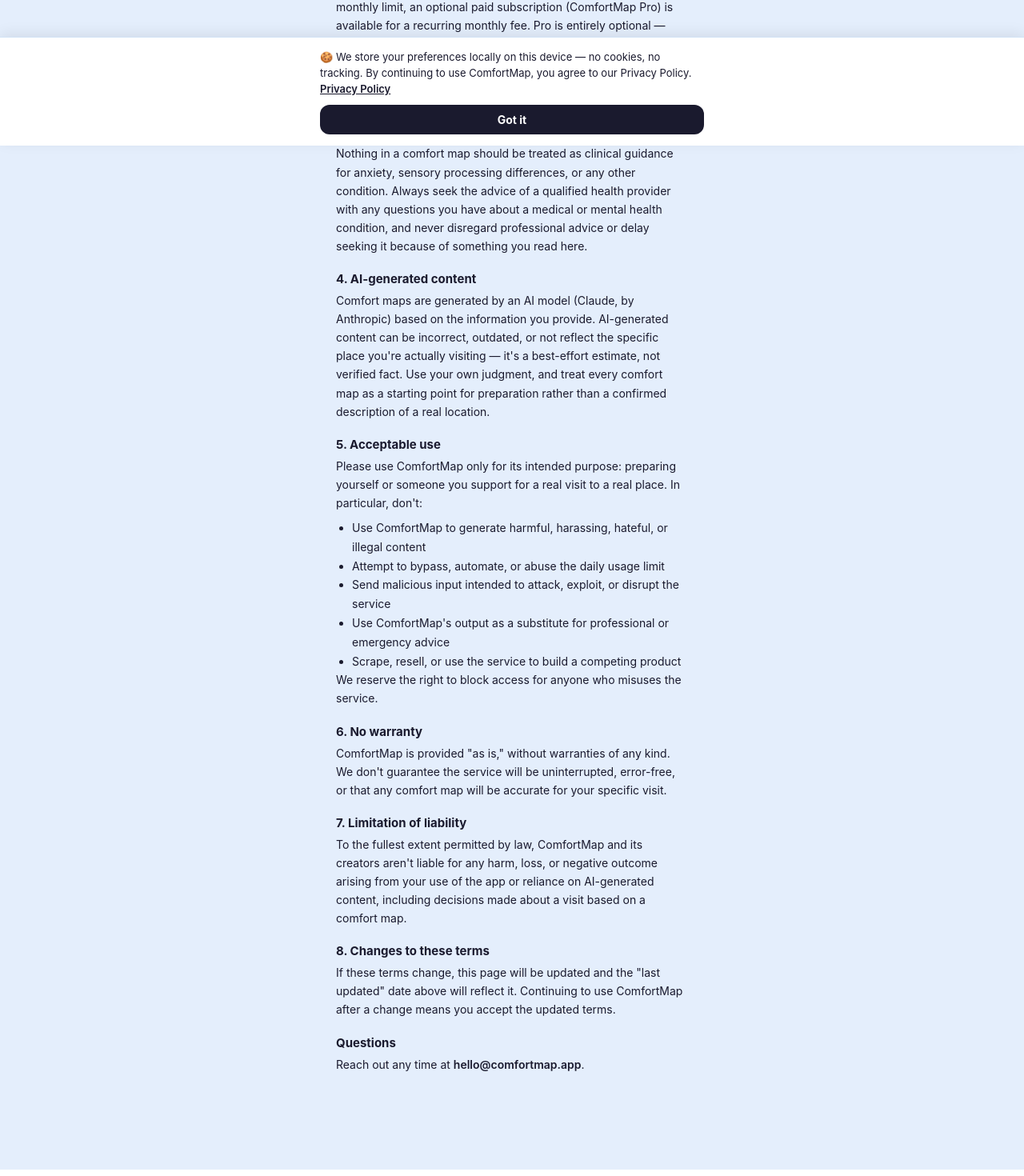
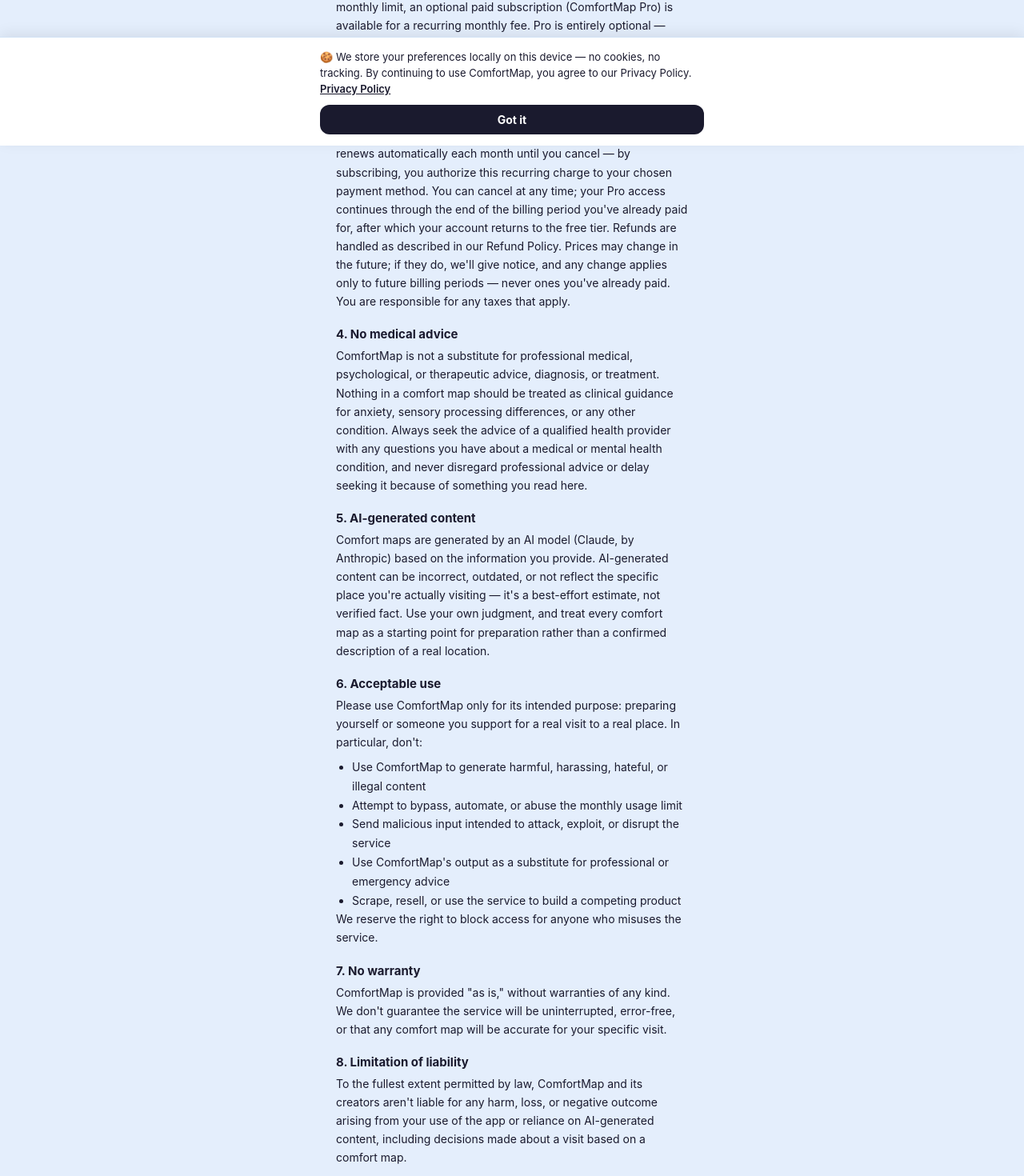
Before and after one commit to Zsolis-2028/comfortmap, a React (Vite) app: page /terms in a window 1280 px wide. Shown: the part 618-2088 px from the top of the page at 80% size. Built offline with nearby package versions, Linux system fonts and the light colour scheme; no server answers.

Commit message:
Terms billing clause + numbering fix; honest cancel wording; warm landing; forgot-password

```diff
--- a/src/screens/RefundScreen.jsx
+++ b/src/screens/RefundScreen.jsx
@@ -33,7 +33,8 @@
         </Section>
 
         <Section title="Cancelling" COLORS={COLORS}>
-          You can cancel anytime from your account settings, or by emailing us. When you cancel, your
+          You can cancel anytime by emailing us from the address on your account, and we'll cancel it
+          right away (self-service cancellation from your account is coming soon). When you cancel, your
           subscription stays active until the end of the current billing period you've already paid for —
           you won't be charged again after that, and your account simply returns to the free tier. You keep
           your account and everything you've contributed.
--- a/src/screens/TermsScreen.jsx
+++ b/src/screens/TermsScreen.jsx
@@ -69,7 +69,18 @@
           Refund Policy for details.
         </Section>
 
-        <Section title="3. No medical advice" COLORS={COLORS}>
+        <Section title="3. Subscriptions & billing (ComfortMap Pro)" COLORS={COLORS}>
+          ComfortMap Pro is an optional paid subscription. It is billed monthly in advance through
+          our payment processor, Stripe, and renews automatically each month until you cancel — by
+          subscribing, you authorize this recurring charge to your chosen payment method. You can
+          cancel at any time; your Pro access continues through the end of the billing period
+          you've already paid for, after which your account returns to the free tier. Refunds are
+          handled as described in our Refund Policy. Prices may change in the future; if they do,
+          we'll give notice, and any change applies only to future billing periods — never ones
+          you've already paid. You are responsible for any taxes that apply.
+        </Section>
+
+        <Section title="4. No medical advice" COLORS={COLORS}>
           ComfortMap is not a substitute for professional medical, psychological, or therapeutic
           advice, diagnosis, or treatment. Nothing in a comfort map should be treated as clinical
           guidance for anxiety, sensory processing differences, or any other condition. Always
@@ -78,7 +89,7 @@
           seeking it because of something you read here.
         </Section>
 
-        <Section title="4. AI-generated content" COLORS={COLORS}>
+        <Section title="5. AI-generated content" COLORS={COLORS}>
           Comfort maps are generated by an AI model (Claude, by Anthropic) based on the
           information you provide. AI-generated content can be incorrect, outdated, or not
           reflect the specific place you're actually visiting — it's a best-effort estimate, not
@@ -86,12 +97,12 @@
           for preparation rather than a confirmed description of a real location.
         </Section>
 
-        <Section title="5. Acceptable use" COLORS={COLORS}>
+        <Section title="6. Acceptable use" COLORS={COLORS}>
           Please use ComfortMap only for its intended purpose: preparing yourself or someone you
           support for a real visit to a real place. In particular, don't:
           <ul style={{ margin: '8px 0 0', paddingLeft: 20, lineHeight: 1.7 }}>
             <li>Use ComfortMap to generate harmful, harassing, hateful, or illegal content</li>
-            <li>Attempt to bypass, automate, or abuse the daily usage limit</li>
+            <li>Attempt to bypass, automate, or abuse the monthly usage limit</li>
             <li>Send malicious input intended to attack, exploit, or disrupt the service</li>
             <li>Use ComfortMap's output as a substitute for professional or emergency advice</li>
             <li>Scrape, resell, or use the service to build a competing product</li>
@@ -99,19 +110,19 @@
           We reserve the right to block access for anyone who misuses the service.
         </Section>
 
-        <Section title="6. No warranty" COLORS={COLORS}>
+        <Section title="7. No warranty" COLORS={COLORS}>
           ComfortMap is provided "as is," without warranties of any kind. We don't guarantee the
           service will be uninterrupted, error-free, or that any comfort map will be accurate for
           your specific visit.
         </Section>
 
-        <Section title="7. Limitation of liability" COLORS={COLORS}>
+        <Section title="8. Limitation of liability" COLORS={COLORS}>
           To the fullest extent permitted by law, ComfortMap and its creators aren't liable for
           any harm, loss, or negative outcome arising from your use of the app or reliance on
           AI-generated content, including decisions made about a visit based on a comfort map.
         </Section>
 
-        <Section title="8. Changes to these terms" COLORS={COLORS}>
+        <Section title="9. Changes to these terms" COLORS={COLORS}>
           If these terms change, this page will be updated and the "last updated" date above will
           reflect it. Continuing to use ComfortMap after a change means you accept the updated
           terms.
```
